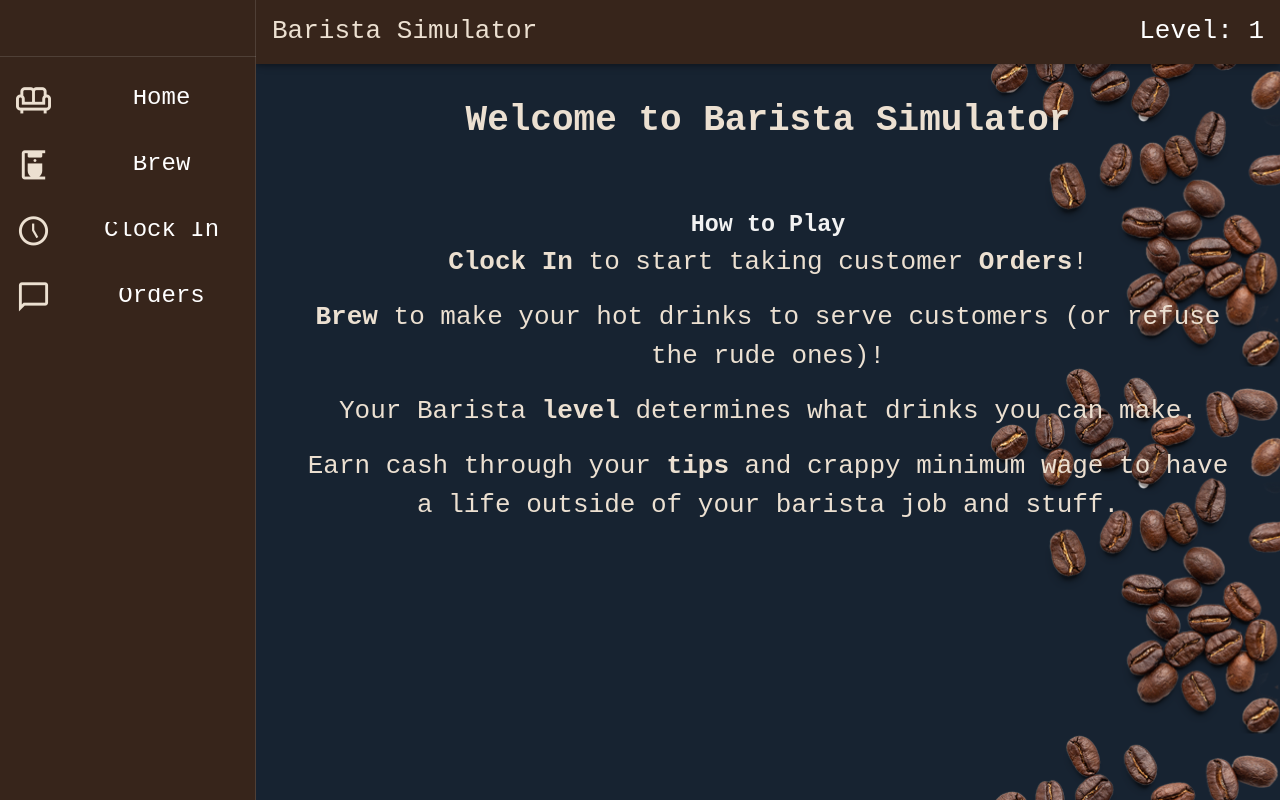
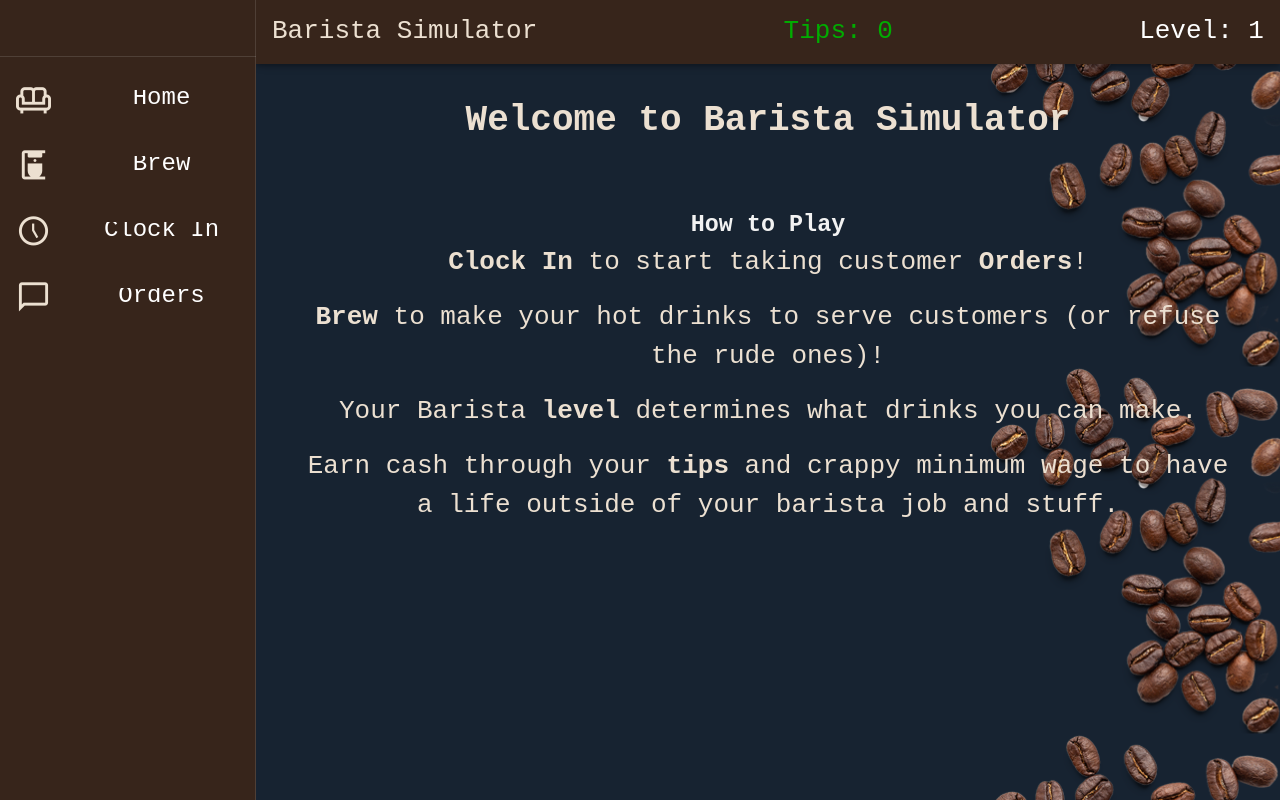
Before and after one commit to mattrenfer/Barista-Simulator, a Vue app: page / in a window 1280 px wide. Built offline with nearby package versions, Linux system fonts and the light colour scheme.

Commit message:
Tips Track in Header & Customer Tip Data

```diff
--- a/src/components/Header.vue
+++ b/src/components/Header.vue
@@ -1,6 +1,7 @@
 <template>
   <div class="header">
     <div class="the-title"><router-link to="/">Barista Simulator</router-link></div>
+    <div class="tips">Tips: {{ currentTips }}</div>
     <div class="level">Level: {{ level }}</div>
   </div>
 </template>
@@ -11,6 +12,9 @@ export default {
   computed: {
     level() {
       return this.$store.state.currentLevel;
+    },
+    currentTips() {
+      return this.$store.state.currentTips;
     },
   },
 };
@@ -25,8 +29,12 @@ export default {
 }
 
 .the-title,
-.level {
+.level, .tips {
   vertical-align: middle !important;
   font-size: 1.3em !important;
 }
+
+.tips {
+  color: rgb(1, 172, 1) !important;
+}
 </style>
--- a/src/store/index.js
+++ b/src/store/index.js
@@ -6,7 +6,7 @@ Vue.use(Vuex);
 export default new Vuex.Store({
   state: {
     currentLevel: 1,
-    currentTips: '',
+    currentTips: 0,
     clockedInDate: '',
     clockedInTime: '',
     clockedIn: false,
@@ -17,8 +17,8 @@ export default new Vuex.Store({
     levelUp(state) {
       state.currentLevel++;
     },
-    currentTips(state) {
-      state.currentTips++;
+    getTip(state, tip) {
+      state.currentTips += tip;
     },
     clockedInDate(state, date) {
       state.clockedInDate = date;
--- a/src/views/Orders.vue
+++ b/src/views/Orders.vue
@@ -49,36 +49,42 @@ const customerData = [
     name: "Jo Mugsy",
     order: "Hello, I'd like a coffee, please.",
     drink: "Regular",
+    tip: .25,
   },
   {
     id: 2,
     name: "Jill Grind",
     order: "I'll take a regular, thanks.",
     drink: "Regular",
+    tip: 1.00,
   },
   {
     id: 3,
     name: "Jack Venti",
     order: "Large cup of joe for me.",
     drink: "Regular",
+    tip: .50,
   },
   {
     id: 4,
     name: "Antonio Espresso",
     order: "Surprise me.",
     drink: "Regular",
+    tip: .75,
   },
   {
     id: 5,
     name: "Billy Bean",
     order: "What's good here?",
     drink: "Regular",
+    tip: .75,
   },
   {
     id: 6,
     name: "Negative Nancy",
     order: "I'd like a Mocha, please",
     drink: "Mocha",
+    tip: .10,
   },
 ];
 
@@ -127,6 +133,7 @@ export default {
       console.log(this.$store.state.currentDrink);
       if (this.$store.state.currentDrink === this.$store.state.currentCustomer.drink) {
         this.$store.commit("levelUp");
+        this.$store.commit("getTip", this.$store.state.currentCustomer.tip);         // tip the Barista!
         this.$store.commit("currentDrink", '');    // reset the currentDrink
         this.servePass = true;
         this.serveEmpty = "";
```
Also changed, not shown: 1 other file (tests, documents, lock files or other folders).
